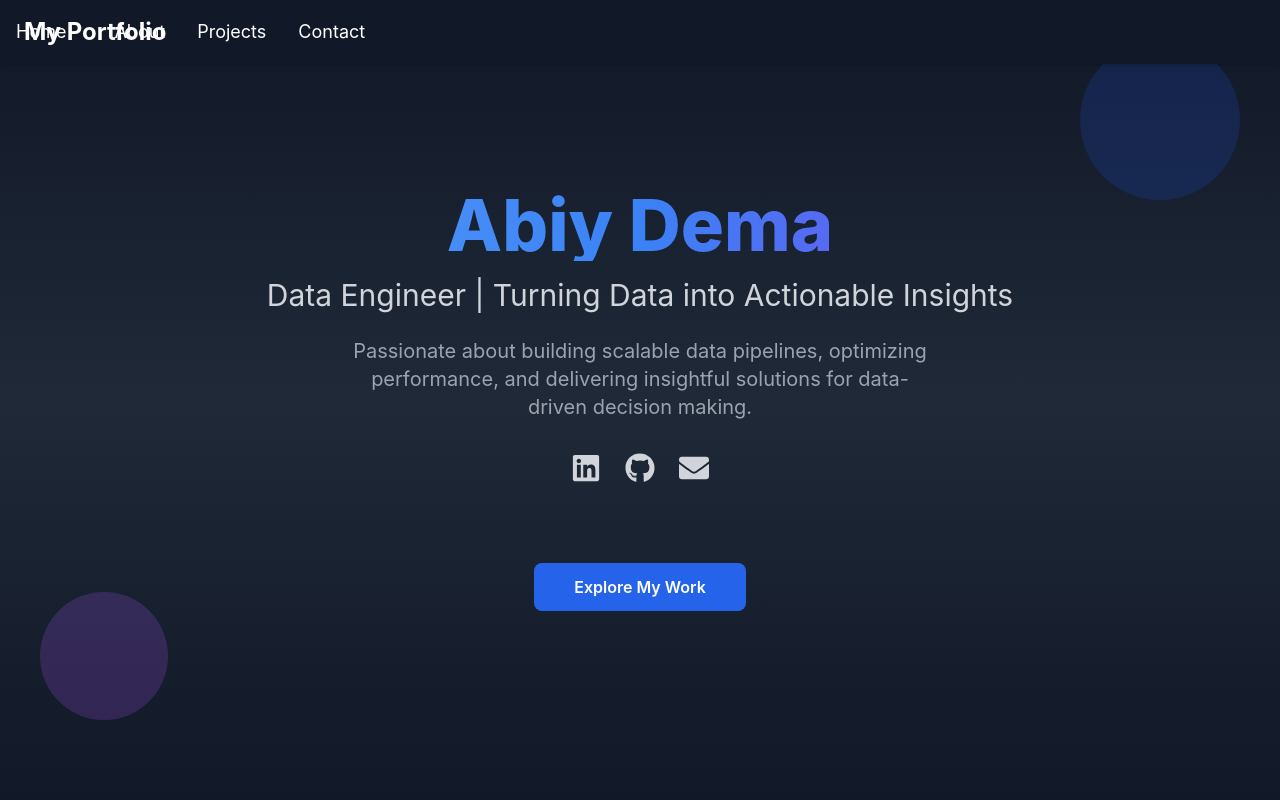
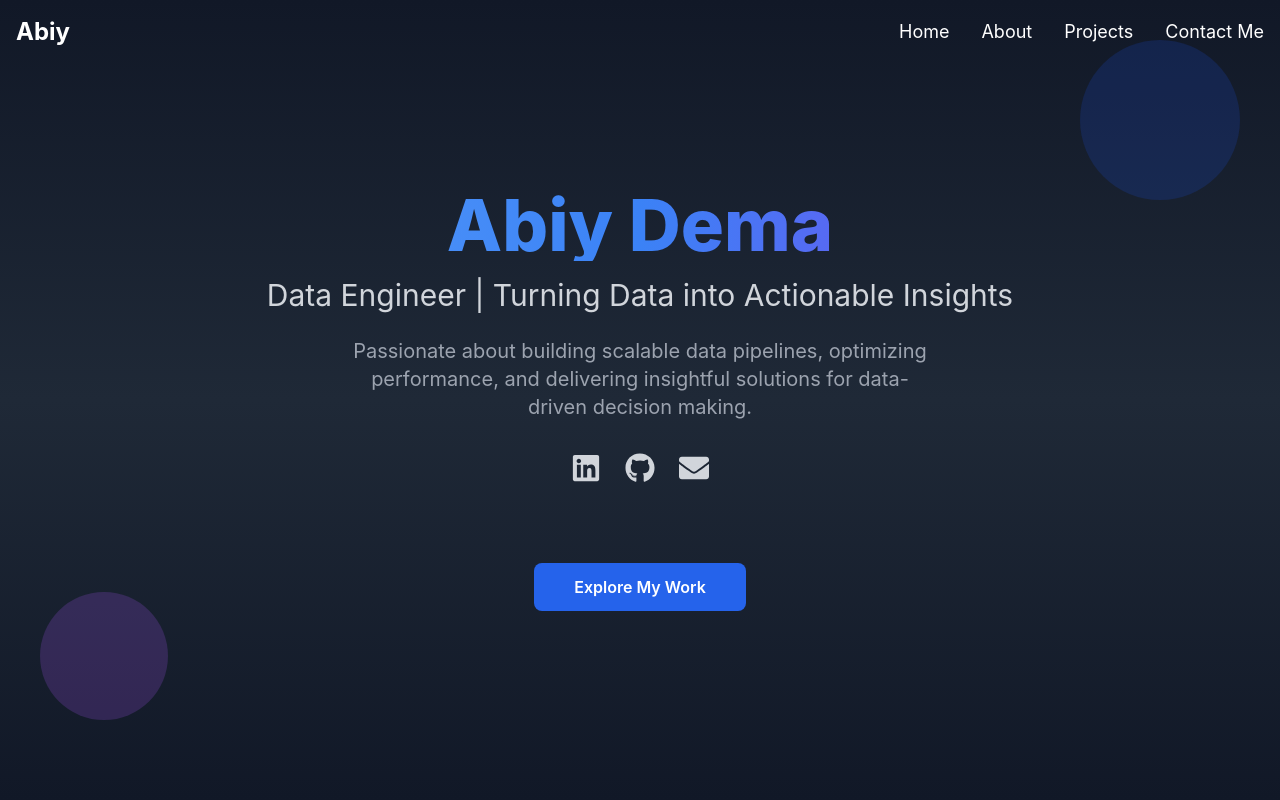
Before and after one commit to Haabiy/DEng-Portfolio, a React (Create React App) app: page / in a window 1280 px wide. Shown: the top 800 px of the page. Built offline with nearby package versions, Linux system fonts and the light colour scheme.

Commit message:
feat: added updates on all sections

```diff
--- a/package.json
+++ b/package.json
@@ -12,6 +12,7 @@
     "react-dom": "^18.3.1",
     "react-icons": "^5.3.0",
     "react-scripts": "5.0.1",
+    "react-scroll": "^1.9.0",
     "tailwindcss": "^3.4.4",
     "web-vitals": "^2.1.4"
   },
--- a/src/components/Contact.jsx
+++ b/src/components/Contact.jsx
@@ -48,7 +48,7 @@ const Contact = () => {
         </div>
 
         <p className="text-gray-500 text-sm mt-8">
-          &copy; {new Date().getFullYear()} Abiy Habte Dema. All rights reserved.
+          &copy; {new Date().getFullYear()} Abiy Dema. All rights reserved.
         </p>
       </div>
     </footer>
--- a/src/components/Navbar.jsx
+++ b/src/components/Navbar.jsx
@@ -1,32 +1,150 @@
 import React, { useState } from 'react';
-import { FaBars, FaTimes } from 'react-icons/fa';
+import { Link } from 'react-scroll';
 
 const Navbar = () => {
   const [isOpen, setIsOpen] = useState(false);
 
+  // Toggles the hamburger menu
   const toggleMenu = () => {
     setIsOpen(!isOpen);
   };
 
   return (
-    <nav className="bg-gray-900 text-white shadow-md fixed w-full z-10">
-      <div className="container mx-auto px-6 py-4 flex justify-between items-center">
+    <nav className="bg-transparent p-4 fixed w-full top-0 z-50 transition-all duration-300">
+      <div className="container mx-auto flex justify-between items-center">
         {/* Logo */}
-        <h1 className="text-2xl font-bold">My Portfolio</h1>
+        <div className="text-2xl text-white font-bold">
+          <Link to="home" smooth={true} duration={500} onClick={() => setIsOpen(false)}>
+            Abiy
+          </Link>
+        </div>
 
         {/* Hamburger Menu */}
-        <div className="md:hidden cursor-pointer" onClick={toggleMenu}>
-          {isOpen ? <FaTimes size={28} /> : <FaBars size={28} />}
+        <div className="md:hidden">
+          <button
+            onClick={toggleMenu}
+            className="text-white focus:outline-none relative"
+          >
+            {isOpen ? (
+              <svg
+                xmlns="http://www.w3.org/2000/svg"
+                fill="none"
+                viewBox="0 0 24 24"
+                stroke="currentColor"
+                className="w-8 h-8 transition-transform duration-300 rotate-90"
+              >
+                <path
+                  strokeLinecap="round"
+                  strokeLinejoin="round"
+                  strokeWidth="2"
+                  d="M6 18L18 6M6 6l12 12"
+                />
+              </svg>
+            ) : (
+              <svg
+                xmlns="http://www.w3.org/2000/svg"
+                fill="none"
+                viewBox="0 0 24 24"
+                stroke="currentColor"
+                className="w-8 h-8"
+              >
+                <path
+                  strokeLinecap="round"
+                  strokeLinejoin="round"
+                  strokeWidth="2"
+                  d="M4 6h16M4 12h16m-7 6h7"
+                />
+              </svg>
+            )}
+          </button>
         </div>
 
-        {/* Navigation Links */}
-        <div className={`md:flex md:items-center md:space-x-8 ${isOpen ? 'flex' : 'hidden'} absolute inset-0 bg-gray-900 md:bg-transparent transition-all duration-300`}>
-          <ul className="flex flex-col md:flex-row md:mt-0 mt-16 md:space-x-8 text-lg">
-            <li className="mx-4"><a href="#hero" className="hover:text-blue-400 transition duration-300" onClick={toggleMenu}>Home</a></li>
-            <li className="mx-4"><a href="#about" className="hover:text-blue-400 transition duration-300" onClick={toggleMenu}>About</a></li>
-            <li className="mx-4"><a href="#projects" className="hover:text-blue-400 transition duration-300" onClick={toggleMenu}>Projects</a></li>
-            <li className="mx-4"><a href="#contact" className="hover:text-blue-400 transition duration-300" onClick={toggleMenu}>Contact</a></li>
-          </ul>
+        {/* Menu Links */}
+        <ul className="hidden md:flex space-x-8 text-white text-lg">
+          <li>
+            <Link
+              to="home"
+              smooth={true}
+              duration={500}
+              className="hover:text-blue-400 transition duration-300"
+            >
+              Home
+            </Link>
+          </li>
+          <li>
+            <Link
+              to="about"
+              smooth={true}
+              duration={500}
+              className="hover:text-blue-400 transition duration-300"
+            >
+              About
+            </Link>
+          </li>
+          <li>
+            <Link
+              to="projects"
+              smooth={true}
+              duration={500}
+              className="hover:text-blue-400 transition duration-300"
+            >
+              Projects
+            </Link>
+          </li>
+          <li>
+            <Link
+              to="footer" // Updated to scroll to Connect Me section
+              smooth={true}
+              duration={500}
+              className="hover:text-blue-400 transition duration-300"
+            >
+              Contact Me
+            </Link>
+          </li>
+        </ul>
+
+        {/* Mobile Menu */}
+        <div
+          className={`md:hidden fixed top-0 left-0 w-full h-full bg-gray-900 bg-opacity-95 z-40 flex flex-col items-center justify-center space-y-6 py-6 transition-all duration-500 ease-in-out transform ${
+            isOpen ? 'translate-x-0' : '-translate-x-full'
+          }`}
+        >
+          <Link
+            to="home"
+            smooth={true}
+            duration={500}
+            className="text-white text-2xl hover:text-blue-400 transition duration-300"
+            onClick={toggleMenu}
+          >
+            Home
+          </Link>
+          <Link
+            to="about"
+            smooth={true}
+            duration={500}
+            className="text-white text-2xl hover:text-blue-400 transition duration-300"
+            onClick={toggleMenu}
+          >
+            About
+          </Link>
+          <Link
+            to="projects"
+            smooth={true}
+            duration={500}
+            className="text-white text-2xl hover:text-blue-400 transition duration-300"
+            onClick={toggleMenu}
+          >
+            Projects
+          </Link>
+          <Link
+            to="footer" // Updated to scroll to Connect Me section
+            smooth={true}
+            duration={500}
+            className="text-white text-2xl hover:text-blue-400 transition duration-300"
+            onClick={toggleMenu}
+          >
+            Connect Me
+          </Link>
         </div>
       </div>
     </nav>
```
Also changed, not shown: 1 other file (tests, documents, lock files or other folders).
